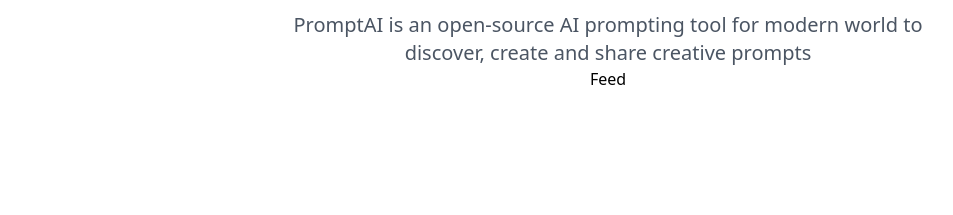
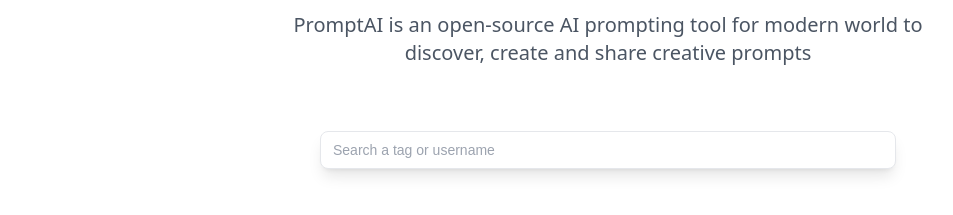
Before and after one commit to MuursaleenBats/prompt_ai, a Next.js app: page / in a window 1280 px wide. Shown: the part 255-470 px from the top of the page, without its empty margins (32-985 px from the left). Built offline with nearby package versions, Linux system fonts and the light colour scheme; no server answers.

Commit message:
Feed UI designing completed

```diff
--- a/components/Feed.jsx
+++ b/components/Feed.jsx
@@ -1,8 +1,60 @@
-import React from 'react'
+'use client'
+import {useState, useEffect} from 'react';
+import PromptCard from './PromptCard';
+
+const PromptCardList = ({data, handleTagClick}) => {
+  return(
+    <div className='mt-16 promp_layout'>
+      {
+        data.map((post) => {
+          <PromptCard
+            key={post._id}
+            post={post}
+            handleTagClick={handleTagClick}
+          />
+        })
+      }
+    </div>
+  )
+}
 
 const Feed = () => {
+  const [searchText, setSearchText] = useState('');
+
+  const [posts, setPosts] = useState([]);
+
+  const handleSearchChange = (e) => {
+
+  };
+
+  useEffect(() => {
+    const fetchPosts = async () => {
+      const res = await fetch('/api/prompts');
+      const data = await res.json();
+
+      setPosts(data);
+    }
+
+    fetchPosts();
+  }, [])
+
   return (
-    <div>Feed</div>
+    <section className='feed'>
+      <form className='relative w-full flex-center'>
+        <input
+          type='text'
+          placeholder='Search a tag or username'
+          value={searchText}
+          onChange={handleSearchChange}
+          className='search_input peer'
+        />
+      </form>
+
+      <PromptCardList
+        data = {posts}
+        handleTagClick = {() => {}}
+      />
+    </section>
   )
 }
 
--- a/styles/globals.css
+++ b/styles/globals.css
@@ -82,7 +82,7 @@
 }
 
 .search_input {
-  @apply block w-full rounded-md border border-gray-200 bg-white py-2.5 font-satoshi pl-5 pr-12 text-sm shadow-lg font-medium focus:border-black focus:outline-none focus:ring-0;
+  @apply text-sm text-gray-500 shadow-lg px-3 py-2  rounded-lg w-full border border-gray-200 focus:border-black focus:outline-none font-satoshi font-medium;
 }
 
 .copy_btn {
```
